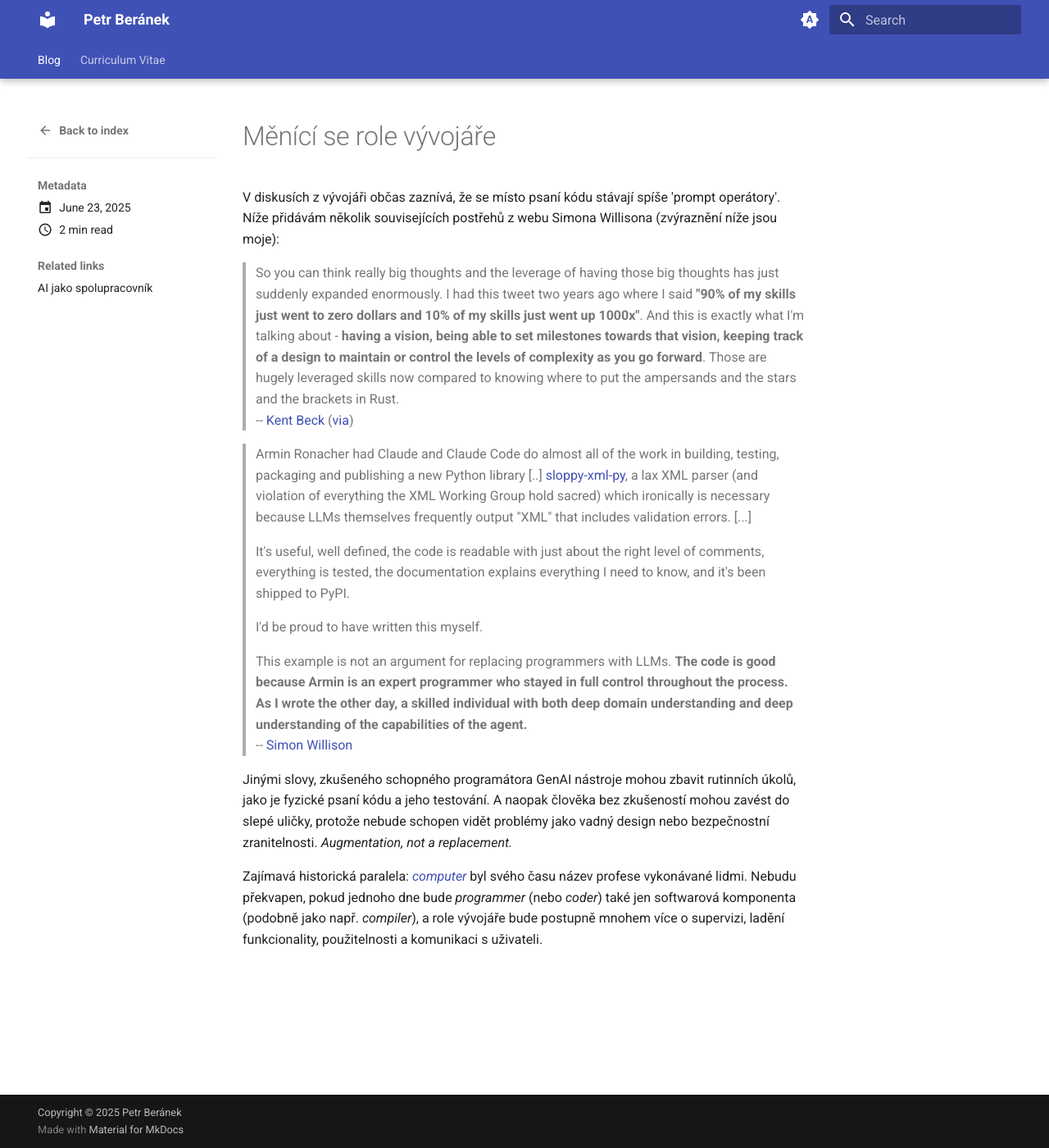
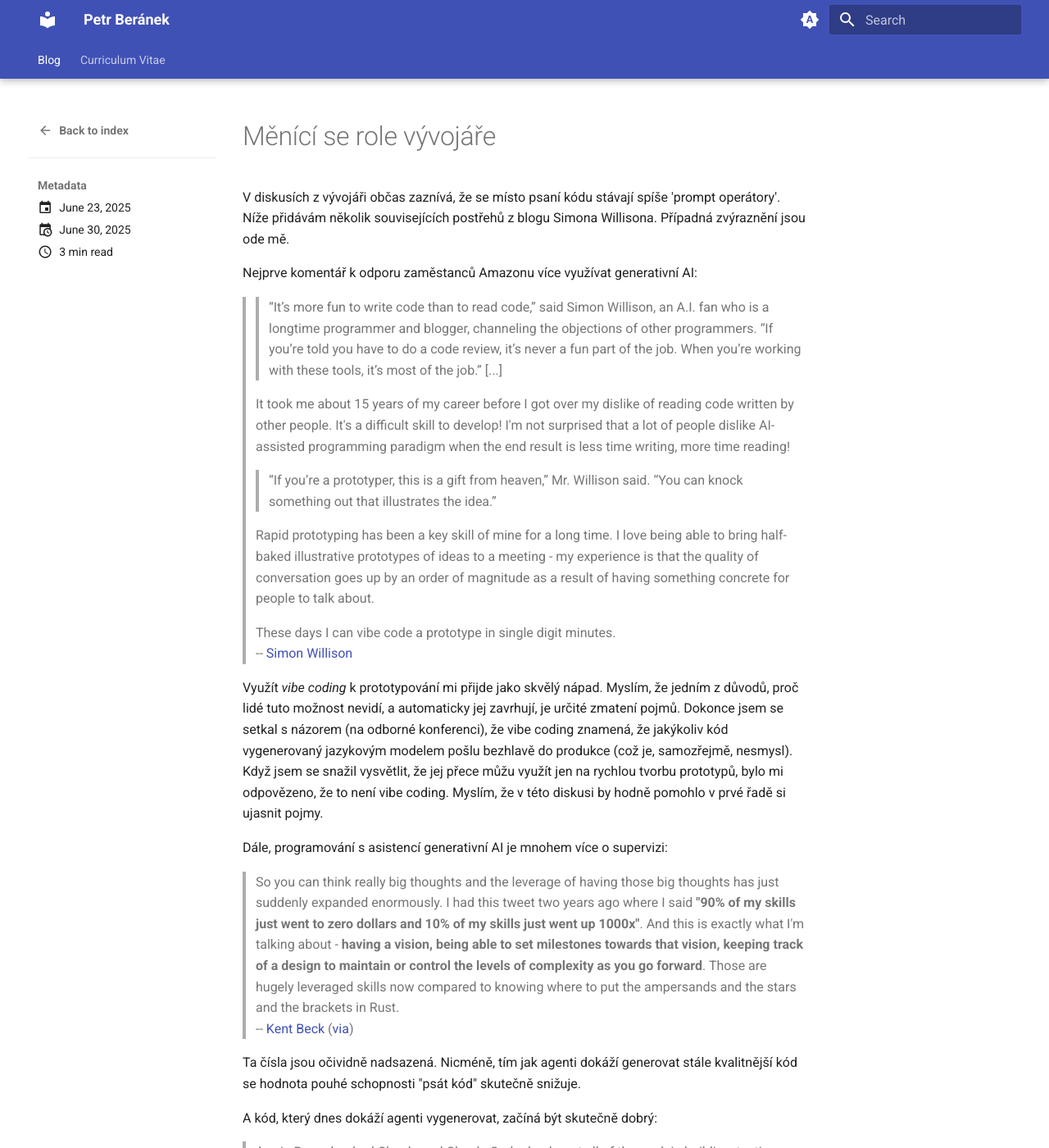
Before and after one commit to peberanek/peberanek.github.io, an MkDocs documentation site: the page built from docs/posts/menici-se-role-vyvojare.md, in a window 1280 px wide and 1400 px high. Shown: the whole window at 82% size. Built offline with MkDocs 1.6.1 and Material for MkDocs 9.7.7, drawn with Linux system fonts in a browser that asks for light colours; some of the changed text lies outside the part shown.

Commit message:
blog: update

```diff
--- a/docs/posts/menici-se-role-vyvojare.md
+++ b/docs/posts/menici-se-role-vyvojare.md
@@ -1,19 +1,40 @@
 ---
-date: 2025-06-23
-links:
-  - posts/ai-jako-spolupracovnik.md
+date:
+  created: 2025-06-23
+  updated: 2025-06-30
 ---
 
 # Měnící se role vývojáře
 
-V diskusích z vývojáři občas zaznívá, že se místo psaní kódu stávají spíše 'prompt operátory'. Níže přidávám několik souvisejících postřehů z webu Simona Willisona (zvýraznění níže jsou moje):
+V diskusích z vývojáři občas zaznívá, že se místo psaní kódu stávají spíše 'prompt operátory'. Níže přidávám několik souvisejících postřehů z blogu Simona Willisona. Případná zvýraznění jsou ode mě.
+
+Nejprve komentář k odporu zaměstanců Amazonu více využívat generativní AI:
+
+> > “It’s more fun to write code than to read code,” said Simon Willison, an A.I. fan who is a longtime programmer and blogger, channeling the objections of other programmers. “If you’re told you have to do a code review, it’s never a fun part of the job. When you’re working with these tools, it’s most of the job.” [...]
+>
+> It took me about 15 years of my career before I got over my dislike of reading code written by other people. It's a difficult skill to develop! I'm not surprised that a lot of people dislike AI-assisted programming paradigm when the end result is less time writing, more time reading!
+>
+> > “If you’re a prototyper, this is a gift from heaven,” Mr. Willison said. “You can knock something out that illustrates the idea.”
+>
+> Rapid prototyping has been a key skill of mine for a long time. I love being able to bring half-baked illustrative prototypes of ideas to a meeting - my experience is that the quality of conversation goes up by an order of magnitude as a result of having something concrete for people to talk about.
+>
+> These days I can vibe code a prototype in single digit minutes.
+-- [Simon Willison](https://simonwillison.net/2025/May/28/amazon-some-coders/)
+
+Využít _vibe coding_ k prototypování mi přijde jako skvělý nápad. Myslím, že jedním z důvodů, proč lidé tuto možnost nevidí, a automaticky jej zavrhují, je určité zmatení pojmů. Dokonce jsem se setkal s názorem (na odborné konferenci), že vibe coding znamená, že jakýkoliv kód vygenerovaný jazykovým modelem pošlu bezhlavě do produkce (což je, samozřejmě, nesmysl). Když jsem se snažil vysvětlit, že jej přece můžu využít jen na rychlou tvorbu prototypů, bylo mi odpovězeno, že to není vibe coding. Myslím, že v této diskusi by hodně pomohlo v prvé řadě si ujasnit pojmy.
+
+<!-- more -->
+
+Dále, programování s asistencí generativní AI je mnohem více o supervizi:
 
 > So you can think really big thoughts and the leverage of having those big thoughts has just suddenly expanded enormously. I had this tweet two years ago where I said **"90% of my skills just went to zero dollars and 10% of my skills just went up 1000x"**. And this is exactly what I'm talking about - **having a vision, being able to set milestones towards that vision, keeping track of a design to maintain or control the levels of complexity as you go forward**. Those are hugely leveraged skills now compared to knowing where to put the ampersands and the stars and the brackets in Rust.
 -- [Kent Beck](https://www.youtube.com/watch?v=aSXaxOdVtAQ&t=12m30s) ([via](https://simonwillison.net/2025/Jun/22/kent-beck/))
 
-<!-- more -->
+Ta čísla jsou očividně nadsazená. Nicméně, tím jak agenti dokáží generovat stále kvalitnější kód se hodnota pouhé schopnosti "psát kód" skutečně snižuje.
 
-> Armin Ronacher had Claude and Claude Code do almost all of the work in building, testing, packaging and publishing a new Python library [..] [sloppy-xml-py](https://github.com/mitsuhiko/sloppy-xml-py), a lax XML parser (and violation of everything the XML Working Group hold sacred) which ironically is necessary because LLMs themselves frequently output "XML" that includes validation errors. [...]
+A kód, který dnes dokáží agenti vygenerovat, začíná být skutečně dobrý:
+
+> Armin Ronacher had Claude and Claude Code do almost all of the work in building, testing, packaging and publishing a new Python library [...] [sloppy-xml-py](https://github.com/mitsuhiko/sloppy-xml-py), a lax XML parser (and violation of everything the XML Working Group hold sacred) which ironically is necessary because LLMs themselves frequently output "XML" that includes validation errors. [...]
 >
 > It's useful, well defined, the code is readable with just about the right level of comments, everything is tested, the documentation explains everything I need to know, and it's been shipped to PyPI.
 >
@@ -25,3 +46,5 @@ V diskusích z vývojáři občas zaznívá, že se místo psaní kódu stávaj
 Jinými slovy, zkušeného schopného programátora GenAI nástroje mohou zbavit rutinních úkolů, jako je fyzické psaní kódu a jeho testování. A naopak člověka bez zkušeností mohou zavést do slepé uličky, protože nebude schopen vidět problémy jako vadný design nebo bezpečnostní zranitelnosti. _Augmentation, not a replacement._
 
 Zajímavá historická paralela: [_computer_](https://en.wikipedia.org/wiki/Computer_(occupation)) byl svého času název profese vykonávané lidmi. Nebudu překvapen, pokud jednoho dne bude _programmer_ (nebo _coder_) také jen softwarová komponenta (podobně jako např. _compiler_), a role vývojáře bude postupně mnohem více o supervizi, ladění funkcionality, použitelnosti a komunikaci s uživateli.
+
+_Update_: Doplněn úvodní komentář k odporu zaměstanců Amazonu.
```
